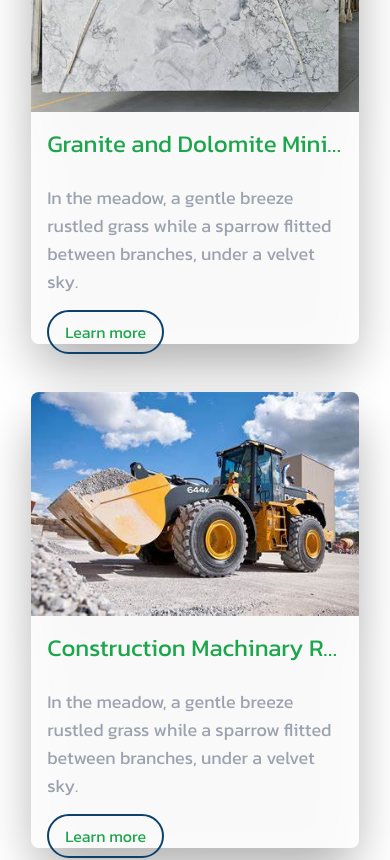
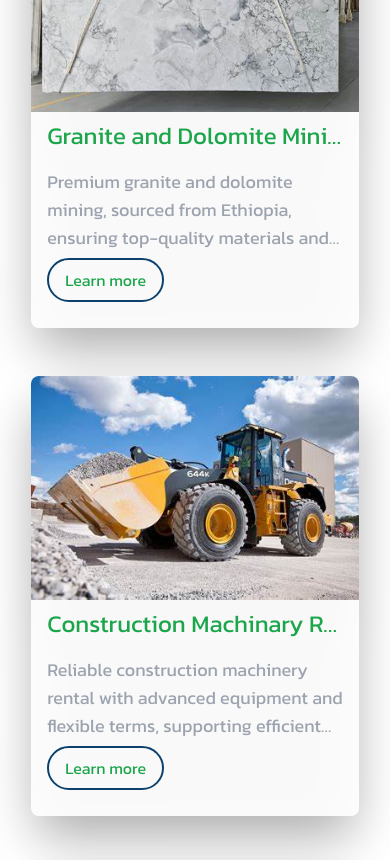
Before and after one commit to frewcm/liben_general_trading, a React (Vite) app: page / in a window 390 px wide. Shown: the part 2080-2940 px from the top of the page. Built offline with nearby package versions, Linux system fonts and the light colour scheme.

Commit message:
service edit

```diff
--- a/src/components/ourservice/ServiceTwo.jsx
+++ b/src/components/ourservice/ServiceTwo.jsx
@@ -152,39 +152,7 @@ export default function ServiceTwo() {
           <p className="text-gray-900 font-kanit text-2xl">
             05. Pharmaceuticals Import
           </p>
-          {/* <p>
-            At Liben General Trading Company, we specialize in importing the
-            latest and most advanced medical equipment to meet the growing
-            healthcare needs of our clients. Our commitment to quality and
-            innovation drives us to source state-of-the-art medical technologies
-            from reputable manufacturers worldwide. We ensure that our products
-            incorporate the latest advancements, providing healthcare facilities
-            with cutting-edge tools to deliver superior patient care.
-          </p>
-          <p>
-            Understanding the economic challenges faced by many healthcare
-            providers, we strive to offer these top-tier medical equipment at
-            affordable prices. Our goal is to make high-quality medical
-            technologies accessible to a broader range of institutions, ensuring
-            that cost does not become a barrier to delivering exceptional
-            healthcare services.
-          </p>
-          <p>
-            We carefully analyze market trends and demand to import medical
-            equipment that addresses the specific needs of our region. By
-            staying attuned to the healthcare landscape, we ensure that our
-            product offerings are relevant and beneficial to our customers. This
-            includes a wide range of equipment such as diagnostic tools,
-            surgical instruments, and patient monitoring systems.
-          </p>
-          <p>
-            At Liben General Trading Company, we are dedicated to enhancing
-            healthcare outcomes by providing the latest medical equipment at
-            competitive prices. Our focus on quality, affordability, and
-            relevance ensures that healthcare providers have the tools they need
-            to improve patient care and support the well-being of their
-            communities.
-          </p> */}
+
           <p>
             Liben General Trading Company excels in importing high-demand
             pharmaceutical products, ensuring that healthcare providers have
@@ -224,6 +192,42 @@ export default function ServiceTwo() {
           <p className="text-gray-900 font-kanit text-2xl">
             06. Pharmaceuticals Wholeasaler
           </p>
+          <p>
+            Liben General Trading Company stands out as a premier
+            pharmaceuticals wholesaler, providing a comprehensive range of
+            in-demand pharmaceutical products. We are dedicated to ensuring that
+            healthcare providers have access to essential medications and
+            treatments, sourced from reputable manufacturers worldwide. Our
+            focus on high-quality pharmaceuticals guarantees that our clients
+            receive only the best products, contributing to improved patient
+            outcomes.
+          </p>
+          <p>
+            Affordability is a key component of our service. We understand the
+            budget constraints faced by many healthcare facilities, which is why
+            we offer competitive pricing on all our pharmaceutical products. By
+            maintaining affordable prices, we enable healthcare providers to
+            effectively manage their budgets while still delivering top-notch
+            patient care.
+          </p>
+          <p>
+            The transaction process with us is designed to be seamless and
+            efficient. We leverage advanced logistics and communication
+            technologies to ensure that orders are processed swiftly and
+            accurately. From the moment an order is placed to the final
+            delivery, our clients receive timely updates and support, ensuring a
+            hassle-free experience. This commitment to smooth transactions
+            allows healthcare providers to focus on their primary mission—caring
+            for patients.
+          </p>
+          <p>
+            By offering high-quality, in-demand pharmaceutical products at
+            affordable prices and ensuring a smooth transaction process, Liben
+            General Trading Company plays a vital role in supporting the
+            healthcare industry. Our dedication to quality, affordability, and
+            efficiency helps improve patient care and supports the well-being of
+            communities.
+          </p>
         </div>
       </div>
     </section>
--- a/src/components/welcome/WelcomeTwo.jsx
+++ b/src/components/welcome/WelcomeTwo.jsx
@@ -22,22 +22,22 @@ export default function WelcomeTwo() {
               transition={{ delay: 0.1 * i, duration: 0.5 }}
               viewport={{ once: true }}
               key={i}
-              className="w-11/12 mx-auto lg:w-full my-4 bg-white/80 backdrop-blur-md min-h-[400px] rounded-lg shadow-2xl drop-shadow-2xl"
+              className="w-11/12 mx-auto lg:w-full my-4 bg-white/80 backdrop-blur-md min-h-[440px] rounded-lg shadow-2xl drop-shadow-2xl"
             >
               <img
                 className="w-full h-56 object-cover rounded-t-lg"
                 src={service.img}
                 alt=""
               />
-              <p className="m-4 text-secondary font-kanit text-2xl truncate">
+              <p className="mt-2 mx-4 text-secondary font-kanit text-2xl truncate">
                 {service.title}
               </p>
-              <p className="my-6 mx-4 w-11/12 text-gray-400 text-lg lg:text-xl ">
+              <p className="m-4  w-11/12 text-gray-400 text-lg lg:text-xl line-clamp-3">
                 {service.description}
               </p>
               <Link
                 to="/service"
-                className="hover:bg-gray-900 hover:text-white hover:border-gray-900 transition ease-in-out mx-4 px-4 py-2 rounded-full border-2 border-primary text-secondary"
+                className="mt-4 hover:bg-gray-900 hover:text-white hover:border-gray-900 transition ease-in-out mx-4 px-4 py-2 rounded-full border-2 border-primary text-secondary"
               >
                 Learn more
               </Link>
--- a/src/data/data.js
+++ b/src/data/data.js
@@ -10,36 +10,36 @@ export const ServiceList = [
     title: "Granite and Dolomite Mining",
     img: dolomite,
     description:
-      "In the meadow, a gentle breeze rustled grass while a sparrow flitted between branches, under a velvet sky.",
+      "Premium granite and dolomite mining, sourced from Ethiopia, ensuring top-quality materials and sustainable practices.",
   },
   {
     title: "Construction Machinary Rental",
     img: construction,
     description:
-      "In the meadow, a gentle breeze rustled grass while a sparrow flitted between branches, under a velvet sky.",
+      "Reliable construction machinery rental with advanced equipment and flexible terms, supporting efficient project completion in Ethiopia.",
   },
   {
     title: "Black Cumin Export",
     img: cumin,
     description:
-      "In the meadow, a gentle breeze rustled grass while a sparrow flitted between branches, under a velvet sky.",
+      "Exporting premium Ethiopian black cumin, renowned for health benefits and culinary uses, with global distribution.",
   },
   {
     title: "Electric vehicles Import",
     img: car,
     description:
-      "In the meadow, a gentle breeze rustled grass while a sparrow flitted between branches, under a velvet sky.",
+      "Importing advanced BYD electric vehicles, promoting eco-friendly transportation with the latest models and technology.",
   },
   {
     title: "Pharmaceuticals Import",
     img: pharma,
     description:
-      "In the meadow, a gentle breeze rustled grass while a sparrow flitted between branches, under a velvet sky.",
+      "Importing high-quality, in-demand pharmaceuticals at affordable prices, ensuring smooth transactions and timely delivery.",
   },
   {
     title: "Pharmaceuticals WholeSaler",
     img: medical,
     description:
-      "In the meadow, a gentle breeze rustled grass while a sparrow flitted between branches, under a velvet sky.",
+      "Wholesale provider of high-quality pharmaceuticals, offering affordable prices and reliable supply for healthcare providers.",
   },
 ];
```
